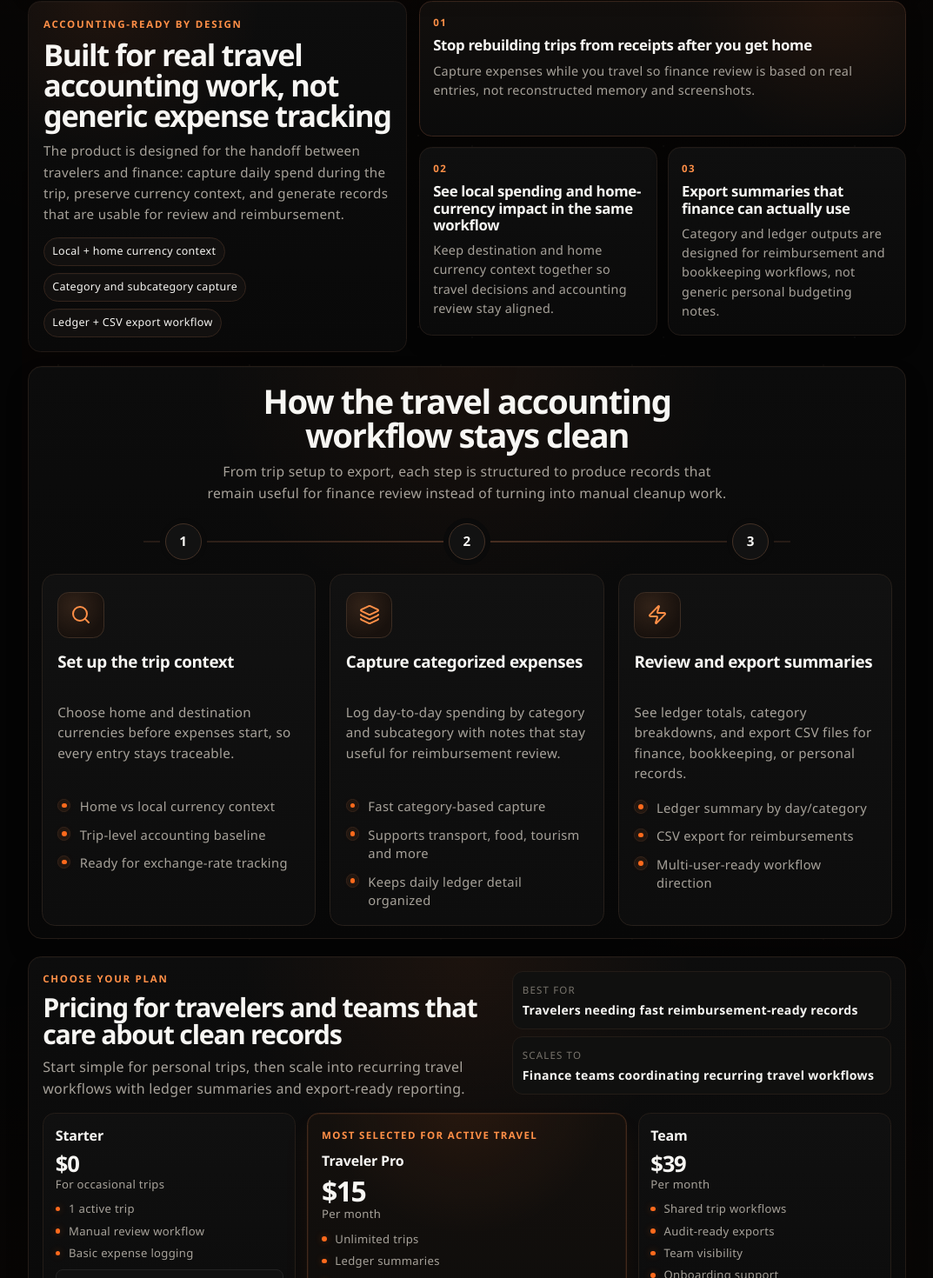
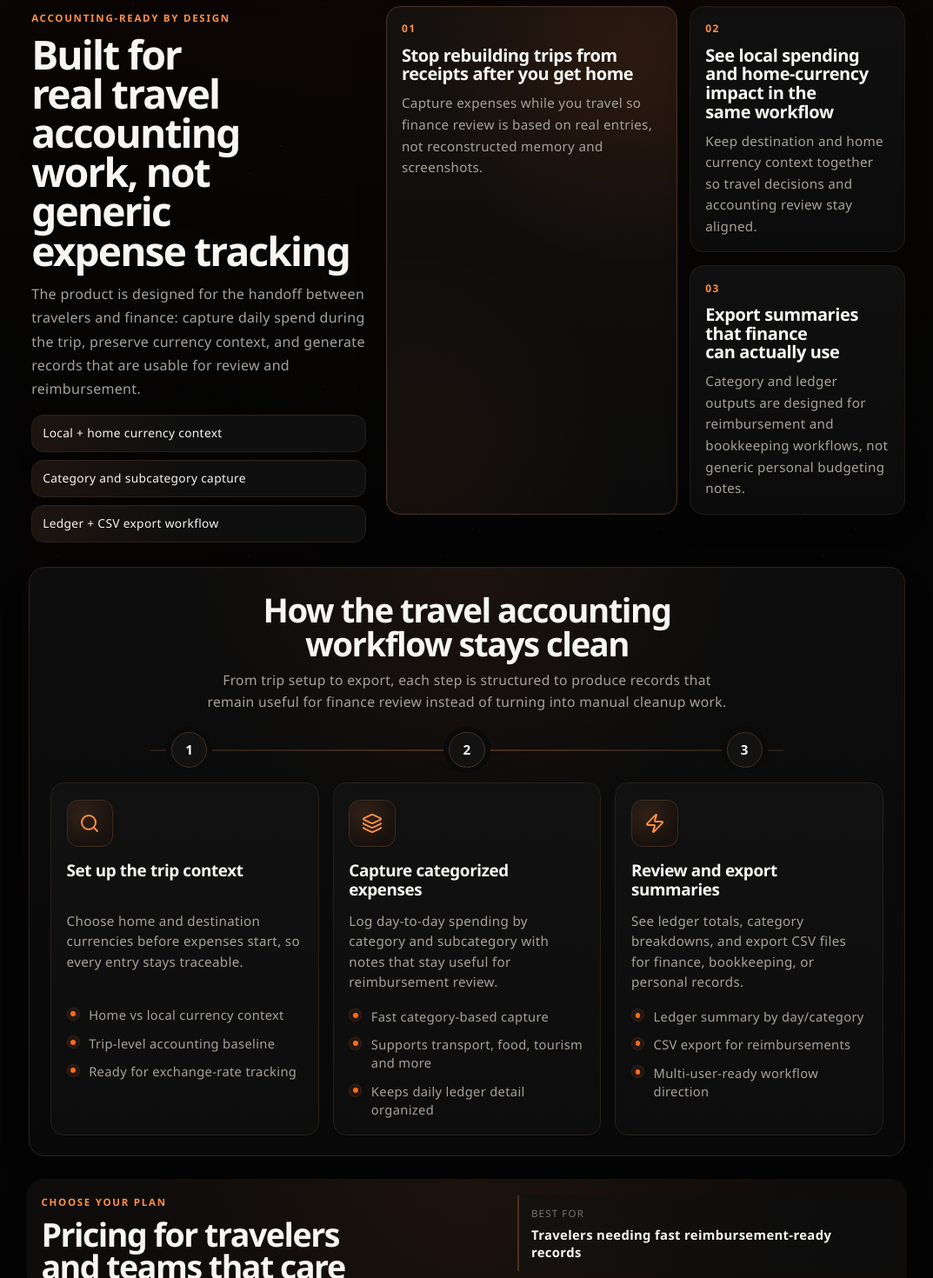
Before and after one commit to DianCotrina/travel-accounting, a React (Vite) app in the folder src/frontend/web/: page / in a window 1280 px wide. Shown: the part 1206-2676 px from the top of the page at 87% size, without its empty margins (103-1176 px from the left). Built offline with nearby package versions, Linux system fonts and the light colour scheme.

Commit message:
Vary landing section layouts and spacing rhythm

```diff
--- a/src/frontend/web/src/components/BenefitsSection.css
+++ b/src/frontend/web/src/components/BenefitsSection.css
@@ -1,124 +1,141 @@
 .sa-benefits {
   display: grid;
-  gap: 1rem;
-  padding: 0.15rem 0.1rem;
+  gap: 1.6rem;
+  padding: 0.5rem 0.15rem 0.2rem;
 }
 
 .sa-benefits__hero {
   display: grid;
-  grid-template-columns: 1.05fr 1.35fr;
-  gap: 0.9rem;
+  grid-template-columns: 0.95fr 1.45fr;
+  gap: 1.25rem;
   align-items: start;
 }
 
 .sa-benefits__intro {
-  border: 1px solid #211915;
-  border-radius: 0.9rem;
-  background:
-    radial-gradient(circle at 20% 0%, #ff6a1c14 0, transparent 34%),
-    linear-gradient(180deg, #0d0d0d 0%, #090909 100%);
-  box-shadow: inset 0 1px 0 #ffffff04;
-  padding: 1.05rem;
+  padding: 0.35rem 0.2rem 0.2rem;
   position: sticky;
-  top: 0.75rem;
+  top: 1rem;
 }
 
 .sa-benefits__intro h2 {
-  margin: 0.55rem 0 0;
+  margin: 0.65rem 0 0;
   color: var(--sa-text);
-  font-size: clamp(1.35rem, 2.8vw, 2.15rem);
-  line-height: 1.02;
+  font-size: clamp(1.8rem, 3.6vw, 3rem);
+  line-height: 0.98;
   letter-spacing: -0.04em;
   text-wrap: balance;
+  max-width: 14ch;
 }
 
 .sa-benefits__copy {
-  margin: 0.7rem 0 0;
+  margin: 0.9rem 0 0;
   color: var(--sa-muted);
-  font-size: 0.95rem;
-  line-height: 1.6;
+  font-size: 1rem;
+  line-height: 1.7;
+  max-width: 52ch;
 }
 
 .sa-benefits__proof {
   list-style: none;
-  margin: 0.9rem 0 0;
+  margin: 1rem 0 0;
   padding: 0;
-  display: flex;
-  flex-wrap: wrap;
-  gap: 0.5rem;
+  display: grid;
+  gap: 0.55rem;
+  max-width: 26rem;
 }
 
 .sa-benefits__proof li {
-  border-radius: 999px;
-  border: 1px solid #33241c;
-  background: #12100f;
+  border-radius: 0.85rem;
+  border: 1px solid #2b211b;
+  background:
+    radial-gradient(circle at 0% 50%, #ff6a1c10 0, transparent 45%),
+    #0f0f0f;
   color: var(--sa-text);
-  font-size: 0.78rem;
-  padding: 0.38rem 0.58rem;
-  box-shadow: inset 0 1px 0 #ffffff05;
+  font-size: 0.86rem;
+  padding: 0.7rem 0.75rem;
+  box-shadow: inset 0 1px 0 #ffffff04;
+  line-height: 1.35;
 }
 
 .sa-benefits__cards {
   display: grid;
-  grid-template-columns: 1fr 1fr;
-  gap: 0.75rem;
+  grid-template-columns: 1.15fr 0.85fr;
+  grid-template-areas:
+    "featured stackA"
+    "featured stackB";
+  gap: 0.9rem;
   align-items: stretch;
 }
 
 .sa-benefits__card {
   border: 1px solid #221b17;
-  border-radius: 0.9rem;
-  background: linear-gradient(180deg, #0f0f0f 0%, #0a0a0a 100%);
-  padding: 0.95rem;
-  min-height: 10.75rem;
+  border-radius: 1rem;
+  background: linear-gradient(180deg, #101010 0%, #0b0b0b 100%);
+  padding: 1.05rem;
+  min-height: 12rem;
   box-shadow:
     inset 0 1px 0 #ffffff04,
-    0 10px 22px #00000020;
+    0 16px 28px #00000022;
+  display: grid;
+  align-content: start;
 }
 
 .sa-benefits__card--featured {
-  grid-column: 1 / -1;
-  min-height: 9.75rem;
+  grid-area: featured;
+  min-height: 25.5rem;
   background:
-    radial-gradient(circle at 85% 0%, #ff6a1c12 0, transparent 34%),
-    linear-gradient(180deg, #120f0d 0%, #0b0b0b 100%);
-  border-color: #39251c;
+    radial-gradient(circle at 85% 10%, #ff6a1c1a 0, transparent 40%),
+    radial-gradient(circle at 10% 90%, #ff6a1c0d 0, transparent 40%),
+    linear-gradient(180deg, #15110e 0%, #0b0b0b 100%);
+  border-color: #463027;
+  box-shadow:
+    inset 0 0 0 1px #ff6a1c0d,
+    0 24px 36px #00000026;
+}
+
+.sa-benefits__cards .sa-benefits__card:nth-child(2) {
+  grid-area: stackA;
+}
+
+.sa-benefits__cards .sa-benefits__card:nth-child(3) {
+  grid-area: stackB;
 }
 
 .sa-benefits__cardIndex {
   margin: 0;
   color: var(--sa-accent-2);
-  font-size: 0.72rem;
+  font-size: 0.75rem;
   letter-spacing: 0.12em;
   text-transform: uppercase;
   font-weight: 700;
 }
 
 .sa-benefits__card h3 {
-  margin: 0.5rem 0 0;
+  margin: 0.65rem 0 0;
   color: var(--sa-text);
-  font-size: 1.05rem;
-  line-height: 1.15;
+  font-size: 1.25rem;
+  line-height: 1.08;
   letter-spacing: -0.02em;
+  text-wrap: balance;
 }
 
 .sa-benefits__card p:last-child {
-  margin: 0.55rem 0 0;
+  margin: 0.65rem 0 0;
   color: var(--sa-muted);
-  font-size: 0.9rem;
-  line-height: 1.55;
+  font-size: 0.95rem;
+  line-height: 1.62;
 }
 
 .sa-benefits__workflowFrame {
-  border: 1px solid #241c17;
-  border-radius: 1rem;
+  border: 1px solid #2b211b;
+  border-radius: 1.15rem;
   background:
-    radial-gradient(circle at 50% 0%, #ff6a1c0d 0, transparent 36%),
-    linear-gradient(180deg, #0c0c0c 0%, #070707 100%);
+    radial-gradient(circle at 50% 0%, #ff6a1c10 0, transparent 38%),
+    linear-gradient(180deg, #0d0d0d 0%, #080808 100%);
   box-shadow:
     inset 0 1px 0 #ffffff05,
-    0 14px 28px #00000024;
-  padding: 0.55rem;
+    0 20px 34px #00000024;
+  padding: 0.85rem;
 }
 
 .sa-benefits__workflowFrame .sa-howItWorks {
@@ -126,24 +143,30 @@
   border: 0;
   background: transparent;
   box-shadow: none;
-  padding-inline: 0.35rem;
-  padding-block: 0.7rem 0.35rem;
+  padding-inline: 0.65rem;
+  padding-block: 0.95rem 0.55rem;
 }
 
 @media (max-width: 64rem) {
   .sa-benefits__hero {
     grid-template-columns: 1fr;
+    gap: 1rem;
   }
 
   .sa-benefits__intro {
     position: static;
+    padding-inline: 0;
   }
 
   .sa-benefits__cards {
     grid-template-columns: 1fr;
+    grid-template-areas:
+      "featured"
+      "stackA"
+      "stackB";
   }
 
   .sa-benefits__card--featured {
-    grid-column: auto;
+    min-height: 15.5rem;
   }
 }
--- a/src/frontend/web/src/components/FaqSection.css
+++ b/src/frontend/web/src/components/FaqSection.css
@@ -1,45 +1,47 @@
 .sa-faqSection {
-  padding: 0.08rem 0.12rem;
+  padding: 0.35rem 0.5rem 0.1rem;
 }
 
 .sa-faqSection__shell {
-  border: 1px solid #1d1917;
-  border-radius: 0.85rem;
-  background: linear-gradient(180deg, #0a0a0a 0%, #070707 100%);
-  padding: 0.9rem;
-  box-shadow: inset 0 1px 0 #ffffff03;
+  border-top: 1px solid #221c18;
+  border-bottom: 1px solid #1a1715;
+  border-radius: 0;
+  background: linear-gradient(180deg, #090909cf 0%, #070707d6 100%);
+  padding: 1.15rem 0.2rem 0.95rem;
+  box-shadow: none;
 }
 
 .sa-faqSection__header {
   text-align: center;
-  max-width: 44rem;
+  max-width: 48rem;
   margin: 0 auto;
 }
 
 .sa-faqSection__header h2 {
-  margin: 0.45rem 0 0;
+  margin: 0.55rem 0 0;
   color: var(--sa-text);
-  font-size: clamp(1.1rem, 2vw, 1.55rem);
-  line-height: 1.06;
+  font-size: clamp(1.25rem, 2.5vw, 1.8rem);
+  line-height: 1.02;
   letter-spacing: -0.03em;
 }
 
 .sa-faqSection__header p:last-child {
-  margin: 0.5rem 0 0;
+  margin: 0.55rem 0 0;
   color: var(--sa-muted);
-  line-height: 1.5;
+  line-height: 1.6;
 }
 
 .sa-faqSection__list {
-  margin-top: 0.8rem;
+  margin: 1rem auto 0;
+  max-width: 52rem;
   display: grid;
-  gap: 0.4rem;
+  gap: 0.55rem;
 }
 
 .sa-faqSection__item {
-  border: 1px solid #201c19;
-  border-radius: 0.55rem;
-  background: #0f0f0f;
+  border: 1px solid #1f1b19;
+  border-radius: 0.8rem;
+  background: linear-gradient(180deg, #0e0e0e 0%, #0b0b0b 100%);
   overflow: hidden;
 }
 
@@ -48,12 +50,22 @@
   cursor: pointer;
   color: var(--sa-text);
   font-weight: 600;
-  padding: 0.7rem 0.8rem;
+  padding: 0.85rem 0.95rem;
   line-height: 1.35;
+  transition:
+    background-color 140ms ease,
+    color 140ms ease;
 }
 
 .sa-faqSection__item summary::-webkit-details-marker {
   display: none;
+}
+
+.sa-faqSection__item summary:hover,
+.sa-faqSection__item summary:focus-visible {
+  background: #111111;
+  color: #fff;
+  outline: none;
 }
 
 .sa-faqSection__item[open] summary {
@@ -63,8 +75,8 @@
 
 .sa-faqSection__item p {
   margin: 0;
-  padding: 0.7rem 0.8rem;
+  padding: 0.85rem 0.95rem 0.95rem;
   color: var(--sa-muted);
-  line-height: 1.55;
-  font-size: 0.88rem;
+  line-height: 1.6;
+  font-size: 0.92rem;
 }
--- a/src/frontend/web/src/components/FinalCtaSection.css
+++ b/src/frontend/web/src/components/FinalCtaSection.css
@@ -1,43 +1,46 @@
 .sa-finalCta {
-  padding: 0.12rem 0.08rem 0.08rem;
+  padding: 0.8rem 0 0.2rem;
 }
 
 .sa-finalCta__band {
   border: 1px solid #342017;
-  border-radius: 1rem 1rem 0.75rem 0.75rem;
+  border-radius: 1.2rem;
   background:
     radial-gradient(circle at 88% 15%, #ff6a1c16 0, transparent 36%),
-    radial-gradient(circle at 12% 100%, #ff6a1c0d 0, transparent 30%),
+    radial-gradient(circle at 12% 100%, #ff6a1c11 0, transparent 36%),
     linear-gradient(180deg, #15100d 0%, #0c0a09 100%);
   box-shadow:
     inset 0 0 0 1px #ff6a1c10,
-    0 16px 30px #00000025;
-  padding: 1rem;
+    0 22px 38px #00000028;
+  padding: 1.2rem 1.05rem 0.95rem;
   display: grid;
   grid-template-columns: 1.2fr 0.8fr;
-  gap: 0.95rem;
+  gap: 1.15rem;
   align-items: center;
 }
 
 .sa-finalCta__copy h2 {
-  margin: 0.5rem 0 0;
+  margin: 0.65rem 0 0;
   color: var(--sa-text);
-  font-size: clamp(1.25rem, 2.5vw, 1.95rem);
-  line-height: 1.03;
+  font-size: clamp(1.55rem, 3.1vw, 2.55rem);
+  line-height: 0.98;
   letter-spacing: -0.04em;
+  max-width: 16ch;
+  text-wrap: balance;
 }
 
 .sa-finalCta__copy p:last-child {
-  margin: 0.6rem 0 0;
+  margin: 0.75rem 0 0;
   color: var(--sa-muted);
-  line-height: 1.55;
+  line-height: 1.65;
+  max-width: 56ch;
 }
 
 .sa-finalCta__contactRow {
-  margin-top: 0.8rem;
+  margin-top: 1rem;
   display: flex;
   flex-wrap: wrap;
-  gap: 0.45rem;
+  gap: 0.55rem;
 }
 
 .sa-finalCta__contactRow span {
@@ -45,13 +48,14 @@
   border-radius: 999px;
   background: #120f0e;
   color: var(--sa-text);
-  font-size: 0.78rem;
-  padding: 0.35rem 0.55rem;
+  font-size: 0.82rem;
+  padding: 0.45rem 0.7rem;
 }
 
 .sa-finalCta__actions {
   display: grid;
-  gap: 0.45rem;
+  gap: 0.55rem;
+  align-content: center;
 }
 
 .sa-finalCta__actions .sa-btn {
@@ -59,11 +63,9 @@
 }
 
 .sa-finalCta__footer {
-  margin-top: 0.35rem;
-  border: 1px solid #1f1916;
-  border-radius: 0.75rem;
-  background: linear-gradient(180deg, #0c0c0c 0%, #090909 100%);
-  padding: 0.75rem 0.85rem;
+  margin-top: 0.9rem;
+  border-top: 1px solid #2a1d16;
+  padding: 0.85rem 0.05rem 0.15rem;
   display: grid;
   grid-template-columns: auto 1fr;
   gap: 0.8rem;
@@ -94,6 +96,7 @@
   color: var(--sa-muted);
   text-decoration: none;
   font-size: 0.8rem;
+  padding: 0.15rem 0;
 }
 
 .sa-finalCta__nav a:hover,
--- a/src/frontend/web/src/components/PricingSection.css
+++ b/src/frontend/web/src/components/PricingSection.css
@@ -1,52 +1,53 @@
 .sa-pricingSection {
-  padding: 0.1rem;
+  padding: 0.45rem 0.05rem 0.15rem;
 }
 
 .sa-pricingSection__frame {
-  border: 1px solid #241c17;
-  border-radius: 0.95rem;
+  border-radius: 1.2rem;
   background:
-    radial-gradient(circle at 50% 0%, #ff6a1c10 0, transparent 36%),
-    linear-gradient(180deg, #0d0d0d 0%, #090909 100%);
-  box-shadow:
-    inset 0 1px 0 #ffffff05,
-    0 14px 28px #00000024;
-  padding: 1rem;
+    radial-gradient(circle at 50% 0%, #ff6a1c0f 0, transparent 46%),
+    linear-gradient(180deg, #0f0d0c 0%, #090909 100%);
+  box-shadow: 0 18px 34px #00000020;
+  padding: 1.15rem 1rem 0.95rem;
   display: grid;
-  gap: 0.95rem;
+  gap: 1.1rem;
 }
 
 .sa-pricingSection__intro {
   display: grid;
-  grid-template-columns: 1.2fr 1fr;
-  gap: 1rem;
+  grid-template-columns: 1.1fr 0.9fr;
+  gap: 1.2rem;
   align-items: start;
 }
 
 .sa-pricingSection__intro h2 {
-  margin: 0.5rem 0 0;
+  margin: 0.65rem 0 0;
   color: var(--sa-text);
-  font-size: clamp(1.25rem, 2.4vw, 1.9rem);
-  line-height: 1.03;
+  font-size: clamp(1.5rem, 3vw, 2.35rem);
+  line-height: 0.98;
   letter-spacing: -0.04em;
+  max-width: 18ch;
+  text-wrap: balance;
 }
 
 .sa-pricingSection__intro p:last-child {
-  margin: 0.6rem 0 0;
+  margin: 0.75rem 0 0;
   color: var(--sa-muted);
-  line-height: 1.55;
+  line-height: 1.65;
+  max-width: 58ch;
 }
 
 .sa-pricingSection__rail {
   display: grid;
-  gap: 0.55rem;
+  gap: 0.7rem;
+  align-content: start;
 }
 
 .sa-pricingSection__rail > div {
-  border: 1px solid #231c17;
-  border-radius: 0.75rem;
-  background: #10100f;
-  padding: 0.7rem;
+  border-left: 2px solid #4b3121;
+  border-radius: 0.15rem;
+  background: linear-gradient(90deg, #15110f 0%, #0d0d0d 85%);
+  padding: 0.8rem 0.9rem;
 }
 
 .sa-pricingSection__rail span {
@@ -61,14 +62,14 @@
   display: block;
   margin-top: 0.35rem;
   color: var(--sa-text);
-  font-size: 0.88rem;
+  font-size: 0.93rem;
   line-height: 1.35;
 }
 
 .sa-pricingSection__layout {
   display: grid;
-  grid-template-columns: minmax(0, 0.95fr) minmax(0, 1.2fr) minmax(0, 0.95fr);
-  gap: 0.8rem;
+  grid-template-columns: minmax(0, 0.9fr) minmax(0, 1.3fr) minmax(0, 0.9fr);
+  gap: 0.95rem;
   align-items: stretch;
 }
 
@@ -79,23 +80,26 @@
 
 .sa-pricingSection__card {
   border: 1px solid #241d18;
-  border-radius: 0.85rem;
+  border-radius: 1rem;
   background: linear-gradient(180deg, #101010 0%, #0b0b0b 100%);
-  padding: 0.85rem;
+  padding: 1rem;
   display: grid;
   align-content: start;
-  gap: 0.55rem;
+  gap: 0.65rem;
+  min-height: 16rem;
 }
 
 .sa-pricingSection__card--featured {
-  border-color: #412a1d;
+  border-color: #4a2f20;
   background:
-    radial-gradient(circle at 50% -8%, #ff6a1c16 0, transparent 42%),
-    linear-gradient(180deg, #14100d 0%, #0d0c0b 100%);
+    radial-gradient(circle at 50% -8%, #ff6a1c1b 0, transparent 48%),
+    linear-gradient(180deg, #17120f 0%, #0d0c0b 100%);
   box-shadow:
-    inset 0 0 0 1px #ff6a1c14,
-    0 18px 30px #ff6a1c10;
-  padding: 1rem;
+    inset 0 0 0 1px #ff6a1c18,
+    0 22px 34px #ff6a1c0e;
+  padding: 1.25rem 1.15rem;
+  min-height: 21rem;
+  transform: translateY(-0.35rem);
 }
 
 .sa-pricingSection__badge {
@@ -111,6 +115,7 @@
   margin: 0;
   color: var(--sa-text);
   font-weight: 700;
+  font-size: 1rem;
   letter-spacing: -0.01em;
 }
 
@@ -121,18 +126,18 @@
 
 .sa-pricingSection__price strong {
   color: var(--sa-text);
-  font-size: 1.6rem;
+  font-size: 1.85rem;
   line-height: 0.95;
   letter-spacing: -0.05em;
 }
 
 .sa-pricingSection__card--featured .sa-pricingSection__price strong {
-  font-size: 2rem;
+  font-size: 2.5rem;
 }
 
 .sa-pricingSection__price span {
   color: var(--sa-muted);
-  font-size: 0.82rem;
+  font-size: 0.9rem;
 }
 
 .sa-pricingSection__card ul {
@@ -145,10 +150,10 @@
 
 .sa-pricingSection__card li {
   color: var(--sa-muted);
-  font-size: 0.82rem;
-  line-height: 1.45;
+  font-size: 0.9rem;
+  line-height: 1.5;
   position: relative;
-  padding-left: 0.95rem;
+  padding-left: 1rem;
 }
 
 .sa-pricingSection__card li::before {
@@ -180,4 +185,13 @@
   .sa-pricingSection__side {
     grid-template-columns: 1fr;
   }
+
+  .sa-pricingSection__card--featured {
+    transform: none;
+    min-height: 0;
+  }
+
+  .sa-pricingSection__card {
+    min-height: 0;
+  }
 }
--- a/src/frontend/web/src/components/TestimonialsSection.css
+++ b/src/frontend/web/src/components/TestimonialsSection.css
@@ -1,49 +1,42 @@
 .sa-testimonialsSection {
-  padding: 0.1rem;
-}
-
-.sa-testimonialsSection__shell {
-  border: 1px solid #201916;
-  border-radius: 0.95rem;
-  background:
-    radial-gradient(circle at 0% 20%, #ff6a1c08 0, transparent 28%),
-    linear-gradient(180deg, #0b0b0b 0%, #080808 100%);
-  box-shadow:
-    inset 0 1px 0 #ffffff04,
-    0 12px 24px #00000022;
-  padding: 1rem;
-  display: grid;
-  gap: 0.85rem;
+  padding: 0.4rem 0.1rem 0.1rem;
 }
 
 .sa-testimonialsSection__header {
   display: grid;
-  grid-template-columns: 1.3fr 1fr;
-  gap: 0.9rem;
+  grid-template-columns: 1.15fr 0.85fr;
+  gap: 1.1rem;
   align-items: start;
+  margin-bottom: 1rem;
 }
 
 .sa-testimonialsSection__header h2 {
-  margin: 0.5rem 0 0;
+  margin: 0.6rem 0 0;
   color: var(--sa-text);
-  font-size: clamp(1.2rem, 2.3vw, 1.8rem);
-  line-height: 1.05;
+  font-size: clamp(1.55rem, 3vw, 2.4rem);
+  line-height: 0.98;
   letter-spacing: -0.04em;
+  max-width: 17ch;
+  text-wrap: balance;
 }
 
 .sa-testimonialsSection__header p:last-child {
-  margin: 0.55rem 0 0;
+  margin: 0.65rem 0 0;
   color: var(--sa-muted);
-  line-height: 1.55;
+  line-height: 1.65;
+  max-width: 58ch;
 }
 
 .sa-testimonialsSection__stats {
-  border: 1px solid #241d18;
-  border-radius: 0.8rem;
-  background: #10100f;
-  padding: 0.75rem;
+  border: 1px solid #261d18;
+  border-radius: 1rem;
+  background:
+    radial-gradient(circle at 100% 0%, #ff6a1c0d 0, transparent 36%),
+    #10100f;
+  padding: 0.9rem;
   display: grid;
-  gap: 0.5rem;
+  gap: 0.65rem;
+  align-content: start;
 }
 
 .sa-testimonialsSection__stats > div {
@@ -53,7 +46,7 @@
 
 .sa-testimonialsSection__stats strong {
   color: var(--sa-text);
-  font-size: 1.15rem;
+  font-size: 1.35rem;
   line-height: 1;
   letter-spacing: -0.04em;
 }
@@ -65,28 +58,41 @@
   letter-spacing: 0.1em;
 }
 
+.sa-testimonialsSection__editorial {
+  display: grid;
+  grid-template-columns: 1.15fr 0.85fr;
+  gap: 1rem;
+  align-items: stretch;
+}
+
 .sa-testimonialsSection__featured {
   margin: 0;
-  border: 1px solid #32241c;
-  border-radius: 0.95rem;
+  border: 1px solid #35271f;
+  border-radius: 1.2rem;
   background:
-    radial-gradient(circle at 88% 0%, #ff6a1c11 0, transparent 34%),
-    linear-gradient(180deg, #12100e 0%, #0d0c0b 100%);
-  padding: 1rem;
-  box-shadow: inset 0 0 0 1px #ff6a1c10;
+    radial-gradient(circle at 85% 15%, #ff6a1c18 0, transparent 42%),
+    linear-gradient(180deg, #14100e 0%, #0d0c0b 100%);
+  padding: 1.25rem;
+  box-shadow:
+    inset 0 0 0 1px #ff6a1c10,
+    0 20px 32px #00000022;
+  min-height: 14.5rem;
+  display: grid;
+  align-content: start;
 }
 
 .sa-testimonialsSection__featuredQuote {
   margin: 0;
   color: var(--sa-text);
-  font-size: 1.05rem;
+  font-size: clamp(1.15rem, 2vw, 1.45rem);
   line-height: 1.45;
-  letter-spacing: -0.01em;
+  letter-spacing: -0.02em;
+  text-wrap: balance;
 }
 
 .sa-testimonialsSection__featured footer,
 .sa-testimonialsSection__card footer {
-  margin-top: 0.7rem;
+  margin-top: 0.9rem;
   display: grid;
   gap: 0.08rem;
 }
@@ -99,28 +105,64 @@
 .sa-testimonialsSection__featured span,
 .sa-testimonialsSection__card span {
   color: var(--sa-muted);
-  font-size: 0.82rem;
+  font-size: 0.84rem;
 }
 
-.sa-testimonialsSection__grid {
+.sa-testimonialsSection__stack {
   display: grid;
-  grid-template-columns: 1fr 1fr 1fr;
-  gap: 0.7rem;
+  gap: 0.85rem;
 }
 
 .sa-testimonialsSection__card {
   margin: 0;
-  border: 1px solid #221b17;
-  border-radius: 0.75rem;
-  background: #0f0f0f;
-  padding: 0.8rem;
+  border: 1px solid #241d18;
+  border-radius: 0.95rem;
+  background: linear-gradient(180deg, #101010 0%, #0c0c0c 100%);
+  padding: 1rem;
+  min-height: 7.75rem;
 }
 
 .sa-testimonialsSection__card p {
   margin: 0;
   color: var(--sa-text);
-  line-height: 1.48;
-  font-size: 0.9rem;
+  line-height: 1.55;
+  font-size: 0.95rem;
+}
+
+.sa-testimonialsSection__ribbon {
+  margin: 0.95rem 0 0;
+  border: 1px solid #221b16;
+  border-radius: 999px;
+  background:
+    radial-gradient(circle at 15% 50%, #ff6a1c0c 0, transparent 34%),
+    #0c0c0c;
+  padding: 0.9rem 1.15rem;
+  display: grid;
+  grid-template-columns: 1.25fr auto;
+  align-items: center;
+  gap: 1rem;
+}
+
+.sa-testimonialsSection__ribbon p {
+  margin: 0;
+  color: var(--sa-text);
+  line-height: 1.5;
+  font-size: 0.95rem;
+}
+
+.sa-testimonialsSection__ribbon footer {
+  display: grid;
+  justify-items: end;
+  gap: 0.08rem;
+}
+
+.sa-testimonialsSection__ribbon strong {
+  color: var(--sa-accent-2);
+}
+
+.sa-testimonialsSection__ribbon span {
+  color: var(--sa-muted);
+  font-size: 0.82rem;
 }
 
 @media (max-width: 64rem) {
@@ -128,7 +170,17 @@
     grid-template-columns: 1fr;
   }
 
-  .sa-testimonialsSection__grid {
+  .sa-testimonialsSection__editorial {
     grid-template-columns: 1fr;
   }
+
+  .sa-testimonialsSection__ribbon {
+    border-radius: 1rem;
+    grid-template-columns: 1fr;
+    align-items: start;
+  }
+
+  .sa-testimonialsSection__ribbon footer {
+    justify-items: start;
+  }
 }
--- a/src/frontend/web/src/components/TestimonialsSection.tsx
+++ b/src/frontend/web/src/components/TestimonialsSection.tsx
@@ -20,11 +20,12 @@
   items,
 }: TestimonialsSectionProps) {
   const [featured, ...rest] = items;
+  const compactCards = rest.slice(0, 2);
+  const ribbonCard = rest[2];
 
   return (
     <section id={id} className="sa-testimonialsSection" aria-labelledby="sa-testimonials-title">
-      <div className="sa-testimonialsSection__shell">
-        <div className="sa-testimonialsSection__header">
+      <header className="sa-testimonialsSection__header">
         <div>
           <p className="sa-kicker">Loved by users</p>
           <h2 id="sa-testimonials-title">{title}</h2>
@@ -44,8 +45,9 @@
             <span>Countries tracked</span>
           </div>
         </div>
-        </div>
+      </header>
 
+      <div className="sa-testimonialsSection__editorial">
         {featured ? (
           <blockquote className="sa-testimonialsSection__featured">
             <p className="sa-testimonialsSection__featuredQuote">“{featured.quote}”</p>
@@ -56,8 +58,8 @@
           </blockquote>
         ) : null}
 
-        <div className="sa-testimonialsSection__grid">
-          {rest.map((item) => (
+        <div className="sa-testimonialsSection__stack">
+          {compactCards.map((item) => (
             <blockquote key={item.person} className="sa-testimonialsSection__card">
               <p>“{item.quote}”</p>
               <footer>
@@ -68,6 +70,16 @@
           ))}
         </div>
       </div>
+
+      {ribbonCard ? (
+        <blockquote className="sa-testimonialsSection__ribbon">
+          <p>“{ribbonCard.quote}”</p>
+          <footer>
+            <strong>{ribbonCard.person}</strong>
+            <span>{ribbonCard.role}</span>
+          </footer>
+        </blockquote>
+      ) : null}
     </section>
   );
 }
```
Lines whose indentation alone changed are shown as unchanged.
